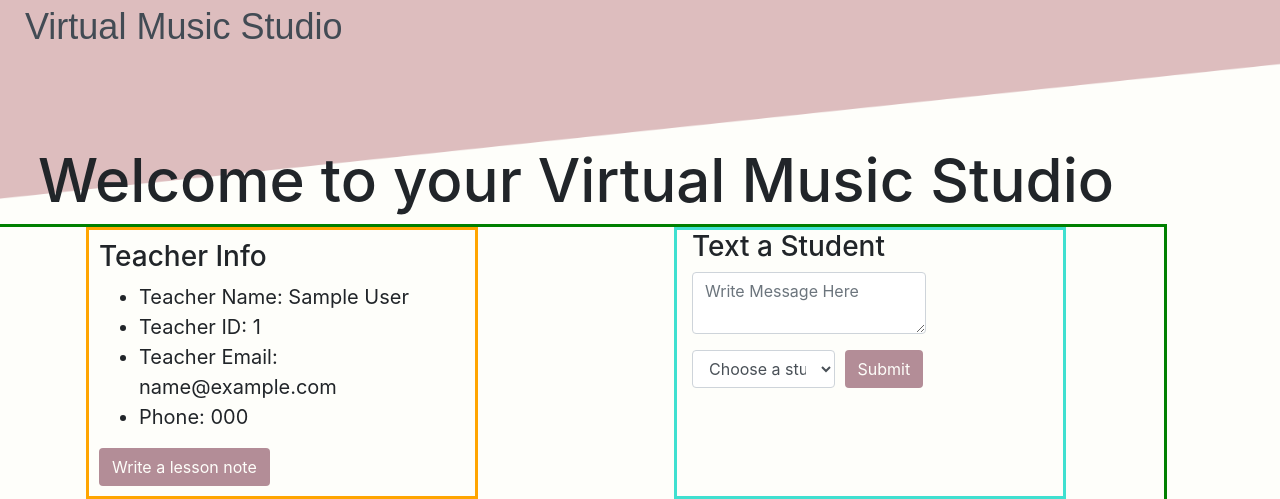
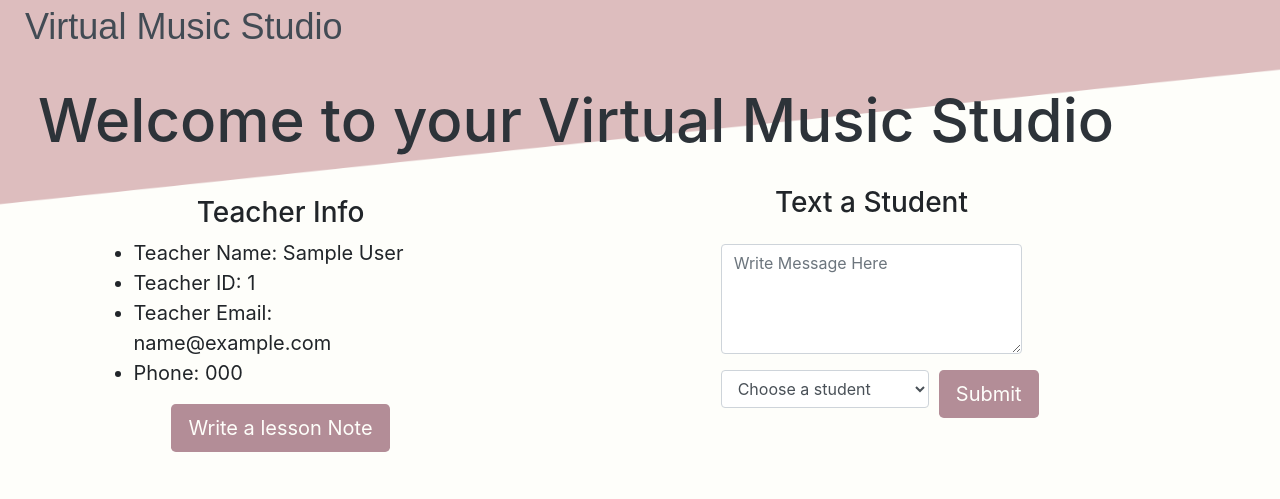
Before and after one commit to violatido/Virtual_Music_Studio, a Flask app: page /teacher-profile in a window 1280 px wide. Shown: the top 499 px of the page. Run offline with Flask 2, Linux system fonts and the light colour scheme; the visitor is signed in with stand-in values (Sample User, id 1); tables that the repository leaves empty hold one stand-in row (values such as "Sample post"); data that the repository does not hold is empty; some libraries are stand-ins or nearby versions.

Commit message:
Changes student cards layout

```diff
--- a/static/css/VMS.css
+++ b/static/css/VMS.css
@@ -12,7 +12,7 @@
 }
 
 .charcoal {
-    background-color: #424B54;
+    background-color: #2D3339;
 }
 
 
@@ -65,11 +65,28 @@
 }
 
 a:hover {
-    background-color: #111;
+    background-color: #DDBDBD;
 }
 
 .btn {
     color: #FEFEFA
+}
+
+.btn-link-text {
+    color: white;
+    text-decoration: none;
+    background-color: #B38D97;
+
+}
+
+h1 {
+    color: #2D3339;
+    font-size: 3.75em;
+}
+
+a {
+    text-decoration: none;
+    color: white;
 }
 
 /*____________________________________________________Homepage____________________________________________________*/
@@ -134,30 +151,22 @@ padding: .25rem 1.25rem;
 
 
 /*_________________________________________________Teacher Profile_____________________________________________*/
-.card {
-    background-color: #FEFEFA;
-    border-radius: .5em;
-    /* margin: .5em; */
-    margin-left: .5em;
-}
 
 #main-teacher-row {
     margin-top: 3em;
 }
 
-#teacher-profile-main-row {
+/* #teacher-profile-main-row {
     border: 3px green solid;
-}
+} */
 
 .teacher-profile-header {
-    margin-top: 90px;
-    font-size: 3.75em;
+    margin: .5em 0em .5em 0em;
     text-align: center;
 }
 
 #teacher-info-col {
-    border: 3px orange solid;
-    background-color: #FEFEFA;
+    /* border: 3px orange solid; */
     padding: 10px;
 }
 
@@ -165,26 +174,30 @@ padding: .25rem 1.25rem;
     font-size: 1.25em;
 }
 
+/* #teacher-sms-col {
+    border: 3px turquoise solid;
+} */
 
-#tp-note-button-text {
-    color: #FEFEFA;
+#teacher-profile-students-row {
+    /* border: 3px blue solid; */
+    display: flex;
+    justify-content: space-between;
 }
 
-
-#teacher-sms-col {
-    border: 3px turquoise solid;
+#student-list-header {
+    margin: 20px;
 }
 
 #teacher-profile-students-row {
-    border: 3px blue solid;
-    display: flex;
-    justify-content: space-between;
+    margin-top: 40px;
+    margin-bottom: 120px;
 }
 
 #teacher-profile-cards-col {
     max-height: 450px;
     overflow-x: scroll;
-    /* border: 3px black solid; */
+    border: 5px black solid;
+    margin-left: 1em;
 }
 
 #tp-loop-col {
@@ -194,8 +207,21 @@ padding: .25rem 1.25rem;
     justify-content: space-between;
 }
 
+.card {
+    background-color: #FEFEFA;
+    border-radius: .5em;
+    /* margin: .5em; */
+    /* margin-left: .5em; */
+    border: 3px red solid;
+
+}
 
 /*____________________________________________Lesson Notes_____________________________________________*/
+
+#top-note-row {
+    margin-top: 35px;
+
+}
 
 #note-history {
     max-height: 30em;
--- a/templates/teacher-notes.html
+++ b/templates/teacher-notes.html
@@ -9,15 +9,15 @@
 <body class="background-color">
   <nav>
     <div class="row" id="nav-row">
-        <div class="col-sm-6" id="left-nav-col">
+        <div class="col-sm-8" id="left-nav-col">
             <span class="left-nav-link"><a class="a-home" href="/">Virtual Music Studio</a>
         </div>
         <div class="col-sm-6">
     </div>
   </nav>
   <div class="container">
-    <div class="row">
-      <div class="col">
+    <div class="row" id="top-note-row">
+      <div class="col d-flex justify-content-center">
         {% if teacher %}
         <h1>{{ teacher.teacher_fname }} {{ teacher.teacher_lname }}'s Lesson Notes</h1>
       {% endif %}
--- a/templates/teacher-profile.html
+++ b/templates/teacher-profile.html
@@ -23,27 +23,31 @@
     {% endif %}
     <div class="row d-flex justify-content-around" id="teacher-profile-main-row">
       <div class="col-md-4" id="teacher-info-col">
-        <h3> Teacher Info</h3>
-        <div class="teacher-profile-info">
+        <h3 class="d-flex justify-content-center"> Teacher Info</h3>
+        <div class="d-flex justify-content-center teacher-profile-info">
           <ul>
             <li>Teacher Name: {{teacher.teacher_fname}} {{teacher.teacher_lname}}</li>
             <li>Teacher ID: {{teacher.teacher_id}}</li>
             <li>Teacher Email: {{teacher.teacher_email}}</li>
             <li>Phone: {{teacher.teacher_phone}}</li>
           </ul>
-          <button class="btn dark-pink" data-toggle="modal" type="submit" id="tp-note-button"><a href="/teacher-notes" id="tp-note-button-text">Write a lesson note</a></button>
+        </div>
+        <div class=" d-flex justify-content-center">
+          <a role="button" class="btn dark-pink btn-lg" href="/teacher-notes">Write a lesson Note</a>
         </div>
       </div>
-      <div class="col-md-4 " id="teacher-sms-col">
+      <div class="col-md-4" id="teacher-sms-col">
           <form id="message-id" method="post">
-            <h3 class="">Text a Student</h3>
-            <div class="form-row">
-              <div class="form-group col-8">
-                <textarea class="md-textarea form-control" name="message_content" placeholder="Write Message Here" id="message_content"></textarea>
+            <div class="form-group  d-flex justify-content-center">
+              <h3 class="">Text a Student</h3>
+            </div>
+            <div class="form-row  d-flex justify-content-center">
+              <div class="form-group col-10">
+                <textarea class="md-textarea form-control" rows="4" name="message_content" placeholder="Write Message Here" id="message_content"></textarea>
               </div>
             </div>
-            <div class="form-row">
-              <div class="form-group col-5">
+            <div class="form-row  d-flex justify-content-center">
+              <div class="form-group col-7">
                 <select class="form-control" id="phone_dropdown_id">
                   <option value="" id="">Choose a student</option>
                 {% for student in teacher.students %}
@@ -52,26 +56,25 @@
                 </select>
               </div>
               <div class="form-group col-3">
-                <input id="sms-submit" class="btn dark-pink" data-toggle="modal" data-target="#teacher_text_message" type="submit">
+                <input id="sms-submit" class="btn btn-lg dark-pink" data-toggle="modal" data-target="#teacher_text_message" type="submit">
               </div>
             </div>
             <div class="form-row">
             </div>
           </form>
-        </div>
       </div>
     </div>
-    <div class="row">
-      <div class="col-sm-4">
-        <h3>List of Students</h3>
+    <!-- <div class="row">
+      <div class="col-6 d-flex justify-content-center" id="student-list-header">
+        <h1>List of Students</h1>
       </div>
-    </div>
+    </div> -->
     <div class="row" id="teacher-profile-students-row">
-      <div class="col-lg-6" id="teacher-profile-cards-col">
+      <div class="col" id="teacher-profile-cards-col">
         <div class="row" id="tp-row-2">
           {% for student in teacher.students %}
-          <div class="col col-sm-6" id="tp-loop-col">
-            <div class="card" style="width: 16rem;">
+          <div class="col col-lg-6" id="tp-loop-col">
+            <div class="card" style="width: 15.5rem;">
               <div class="card-body">
                 <h5 class="card-title">{{ student.student_fname}} {{ student.student_lname}}</h5>
                 <h6 class="card-subtitle mb-2 text-muted" id="h6-student-id">Student ID #: {{ student.student_id }}</h6>
@@ -83,7 +86,8 @@
                   <li>Student phone: {{ student.student_phone }}</li>
                 </ul>
                 <div id="chart-link-div">
-                  <button type="button"><a href="/teacher-profile/{{ student.student_id }}" class="card-link" id="student-profile-link">Student Profile Link</a></button>
+                  <!-- <a role="button" class="btn dark-pink" href="/teacher-profile/{{ student.student_id }}">Student Profile Link/a> -->
+                  <button class="btn dark-pink" type="button"><a href="/teacher-profile/{{ student.student_id }}" class="card-link" id="student-profile-link">Student Profile Link</a></button>
                 </div>
               </div>
             </div>
@@ -91,8 +95,8 @@
           {% endfor %}
         </div>
       </div>
-      <div class="col-md-6 d-flex justify-content-center" id="cal-col">
-        <iframe src="https://calendar.google.com/calendar/embed?height=600&amp;wkst=1&amp;bgcolor=%23ffffff&amp;ctz=America%2FNew_York&amp;src=ZjU3Y2ptMWhrcWRqMG5xYWlvYzMxODB0bGtAZ3JvdXAuY2FsZW5kYXIuZ29vZ2xlLmNvbQ&amp;color=%23EF6C00&amp;showPrint=0&amp;showCalendars=0&amp;showTz=1" style="border:solid 1px #777" width="600" height="450" frameborder="0" scrolling="no"></iframe>
+      <div class="col-lg-6 d-flex justify-content-center" id="cal-col">
+        <iframe src="https://calendar.google.com/calendar/embed?height=600&amp;wkst=1&amp;bgcolor=%23ffffff&amp;ctz=America%2FNew_York&amp;src=ZjU3Y2ptMWhrcWRqMG5xYWlvYzMxODB0bGtAZ3JvdXAuY2FsZW5kYXIuZ29vZ2xlLmNvbQ&amp;color=%23EF6C00&amp;showPrint=0&amp;showCalendars=0&amp;showTz=1" style="border:solid 1px #777" width="540" height="405" frameborder="0" scrolling="no"></iframe>
       </div>
       {# <!-- <div class="col">
         <h3>Send a Message to a Student</h3>
```
